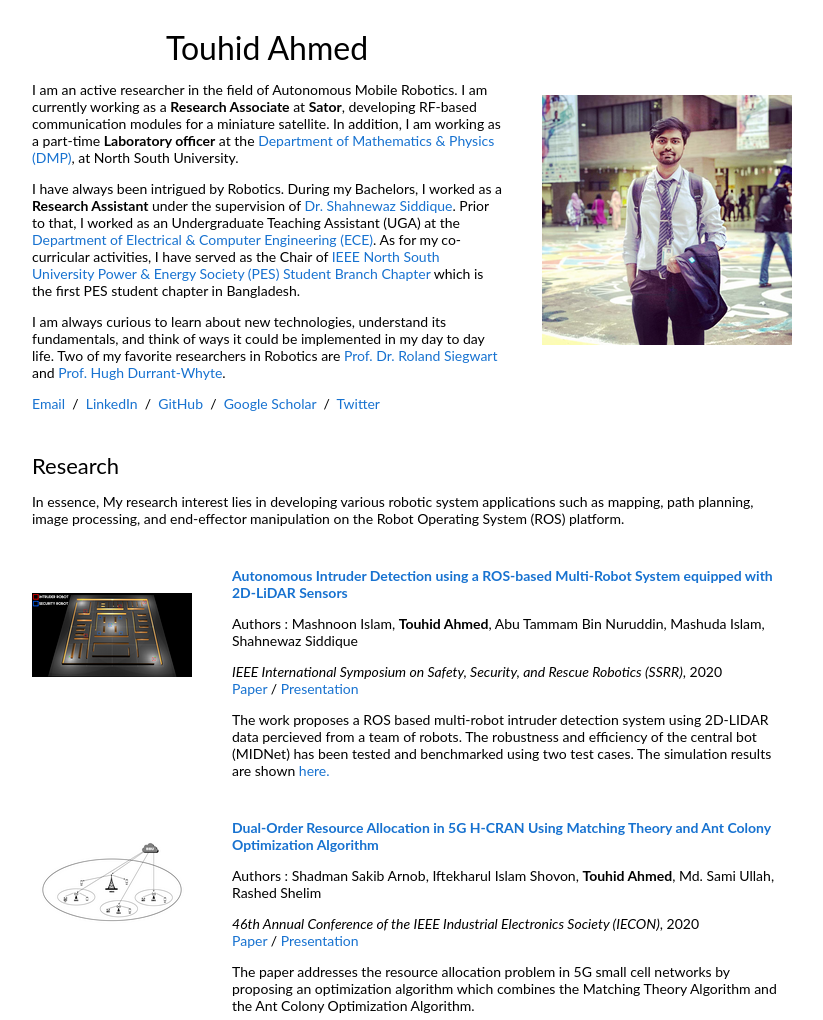
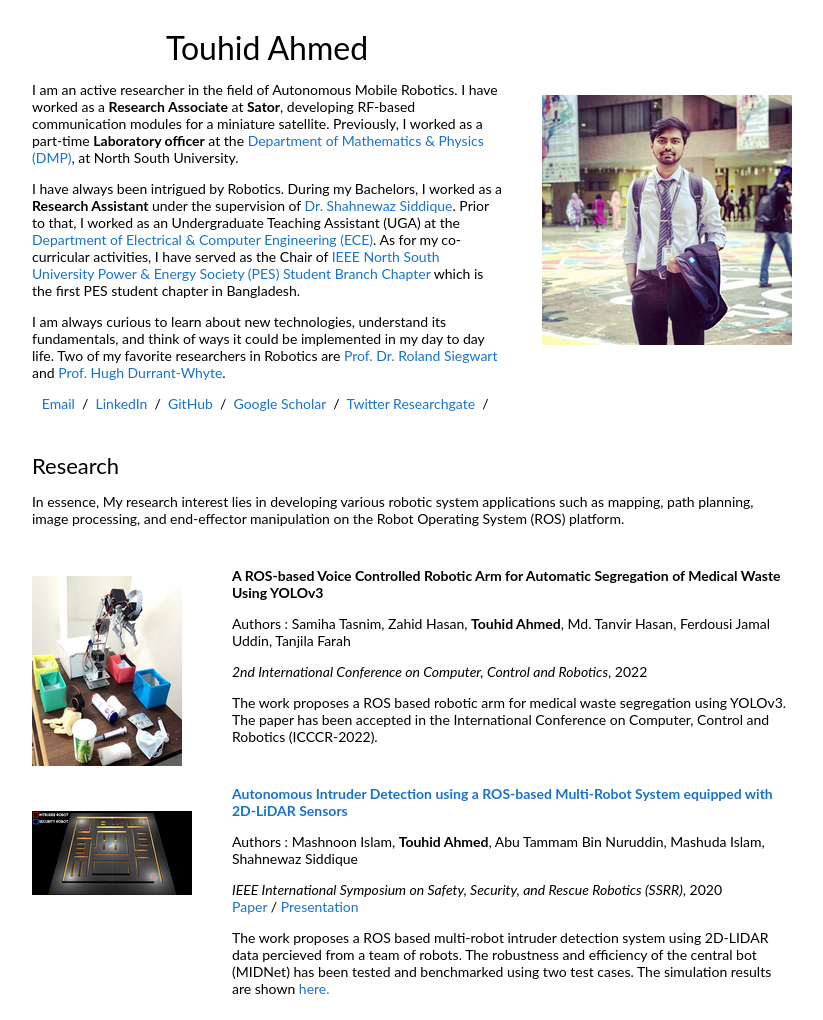
Before and after one commit to touhid-ahmed/touhid-ahmed.github.io, a plain HTML site: page index.html in a window 1280 px wide. Shown: the top 1020 px of the page, without its empty margins (228-1051 px from the left). Drawn offline with Linux system fonts and the light colour scheme.

Commit message:
Added the biomed work

```diff
--- a/index.html
+++ b/index.html
@@ -77,7 +77,7 @@
 	Comment..
         -->
 
-        <p>I am an active researcher in the field of Autonomous Mobile Robotics. I am currently working as a <strong>Research Associate</strong> at <strong>Sator</strong>, developing RF-based communication modules for a miniature satellite. In addition, I am working as a part-time <strong>Laboratory officer</strong> at the <a href="http://www.northsouth.edu/academic/seps/math-physics.html">Department of Mathematics & Physics (DMP)</a>, at North South University.
+        <p>I am an active researcher in the field of Autonomous Mobile Robotics. I have worked as a <strong>Research Associate</strong> at <strong>Sator</strong>, developing RF-based communication modules for a miniature satellite. Previously, I worked as a part-time <strong>Laboratory officer</strong> at the <a href="http://www.northsouth.edu/academic/seps/math-physics.html">Department of Mathematics & Physics (DMP)</a>, at North South University.
         </p>
 
         <p>
@@ -88,7 +88,7 @@
 
 	      <p>
           I am always curious to learn about new technologies, understand its fundamentals, and think of ways it could be implemented in my day to day life. Two of my favorite researchers in Robotics are <a href="https://scholar.google.com/citations?user=MDIyLnwAAAAJ&hl=en">Prof. Dr. Roland Siegwart</a> and <a href="https://scholar.google.com/citations?hl=en&user=6T1qA5AAAAAJ&view_op=list_works&sortby=pubdate">Prof. Hugh Durrant-Whyte</a>.
-        </p
+        </p>
 
         <p align=center>
           <a href="mailto:touhid.work@gmail.com">Email</a> &nbsp/&nbsp
@@ -96,6 +96,7 @@
           <a href="https://github.com/touhid-ahmed">GitHub</a> &nbsp/&nbsp
           <a href="https://scholar.google.com/citations?user=B9uHp28AAAAJ&hl=en&authuser=2">Google Scholar</a> &nbsp/&nbsp
           <a href="https://twitter.com/foxrinez"> Twitter</a>
+          <a href="https://www.researchgate.net/profile/Touhid-Ahmed"> Researchgate </a> &nbsp/&nbsp
 
         </p>
         </td>
@@ -121,6 +122,38 @@
 
 
       <table width="100%" align="center" border="0" cellspacing="0" cellpadding="20">
+
+
+
+        <!-- ICCCR 2022  -->
+
+        <tr onmouseout="aperture_stop()" onmouseover="aperture_start()" ></tr>
+        <td width="25%">
+          <div class="one">
+            <div class="two" id = 'jump_image'><img src='biomed.png'></div>
+            <img src='biomed.png'>
+          </div>
+          <script type="text/javascript">
+            function jump_start() {
+              document.getElementById('jump_image').style.opacity = "1";
+            }
+            function jump_stop() {
+              document.getElementById('jump_image').style.opacity = "0";
+            }
+            jump_stop()
+          </script>
+        </td>
+        <td valign="top" width="75%">
+          <p>
+          <papertitle>A ROS-based Voice Controlled Robotic Arm for Automatic Segregation of Medical Waste Using YOLOv3</papertitle></p>
+          <p>Authors : Samiha Tasnim, Zahid Hasan, <strong>Touhid Ahmed</strong>, Md. Tanvir Hasan, Ferdousi Jamal Uddin, Tanjila Farah</p>
+          <em>2nd International Conference on Computer, Control and Robotics</em>, 2022<br>
+            <p>The work proposes a ROS based robotic arm for medical waste segregation using YOLOv3. The paper has been accepted in the International Conference on Computer, Control and Robotics (ICCCR-2022).</p>
+            <p></p>
+            </p>
+          </td>
+        </tr>
+
 
         <!-- SSRR 2020  -->
 
@@ -487,7 +520,7 @@
     <p align="right">
       <font size="2">
       Template used from <a href="https://jonbarron.info/">Jon Barron</a>. Thanks for dropping by.<br>
-      Last updated November 2020.
+      Last updated October 2021.
   </font>
     </p>
 
```
Also changed, not shown: biomed.png (added).
